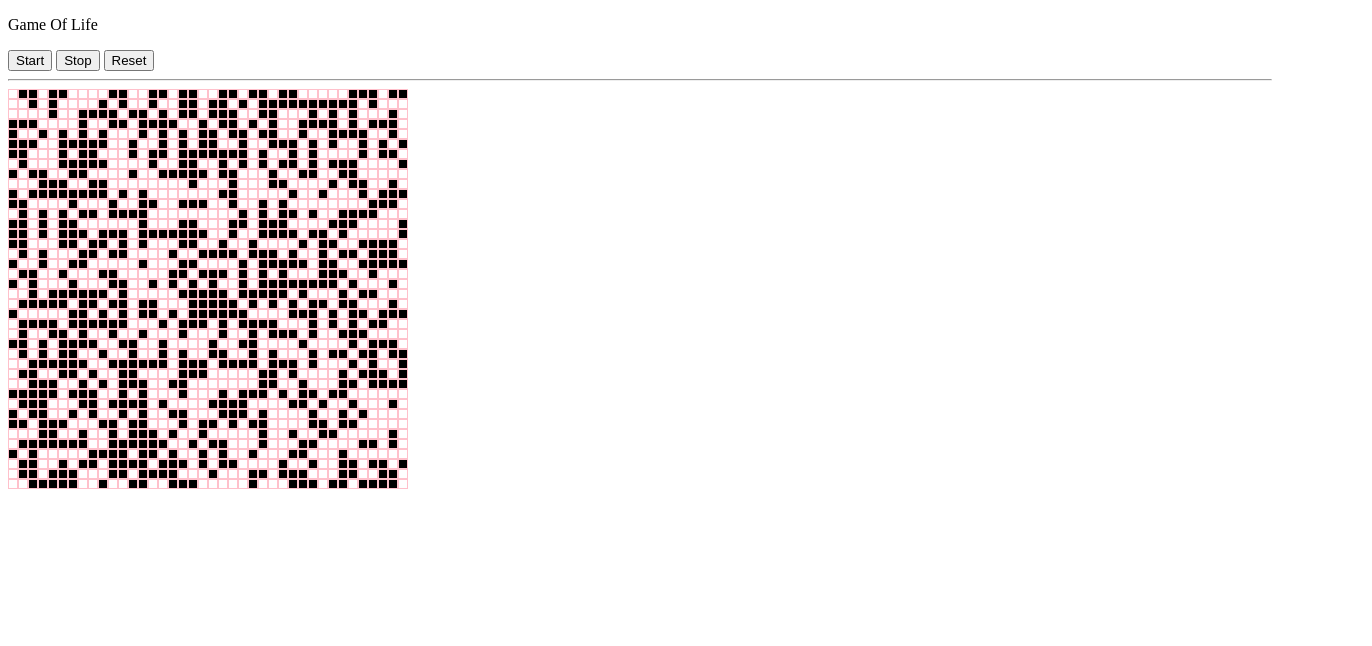
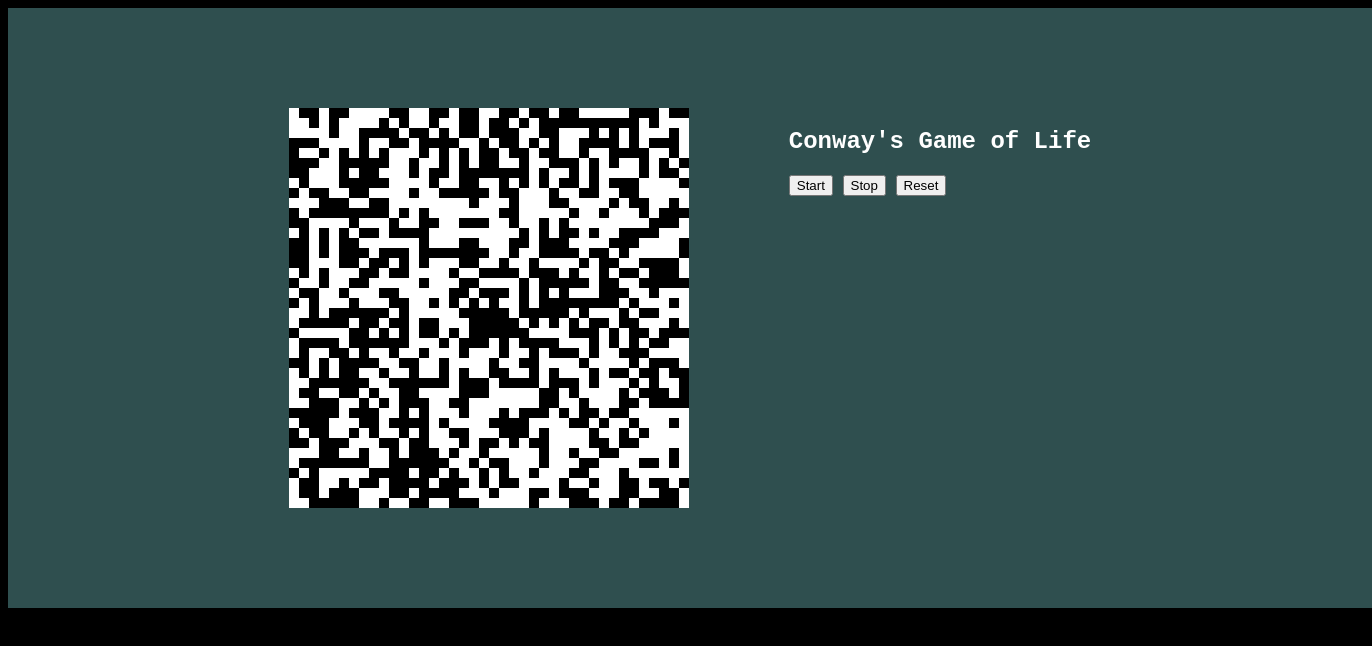
Before and after one commit to Ahuanmarca/Game-Of-Life, a plain HTML site: page static_version/index.html in a window 1280 px wide. Shown: the whole page, 1372 px wide, since content can reach past the window. Drawn offline with Linux system fonts and the light colour scheme.

Commit message:
css touches

```diff
--- a/static_version/index.html
+++ b/static_version/index.html
@@ -9,19 +9,31 @@
     <link rel="stylesheet" href="styles.css">
 </head>
 <body>
-    <p>Game Of Life</p>
-    <button id="start">Start</button>
-    <button id="stop">Stop</button>
-    <button id="reset">Reset</button>
-    <hr>
 
-    <!-- GRID -->
-    <div id="gameBoard">
-        <!-- Plug cells in here! -->
-    </div>
+    <main class="container">
+        <section>
+            <!-- GRID -->
+            <div id="gameBoard">
+                <!-- Plug cells in here! -->
+            </div>
+
+        </section>
+        <section>
+            <h1>Conway's Game of Life</h1>
+            <button id="start">Start</button>
+            <button id="stop">Stop</button>
+            <button id="reset">Reset</button>
+
+        </section>
+    </main>
+
+
+
+    <!-- <hr> -->
+
+
 
     <script src="helpers.js"></script>
-    <!-- <script src="checkNeighbours.js"></script> -->
     <script src="boardControls.js"></script>
     <script src="app.js"></script>
 </body>
--- a/static_version/styles.css
+++ b/static_version/styles.css
@@ -1,14 +1,33 @@
+body {
+    background-color: black;
+    color: white;
+    font-family: 'Courier New', Courier, monospace;
+}
+
+.container {
+    display: flex;
+    padding: 50px;
+    width: 100%;
+    justify-content: center;
+    background-color: darkslategray;
+}
+
+.container > section {
+    /* border: 1px solid blue; */
+    padding: 50px;
+}
+
 #gameBoard {
     display: flex;
     flex-wrap: wrap;
     width: 400px;
     height: 400px;
-    background-color: beige;
+    /* background-color: beige; */
 }
 
 #gameBoard > div {
     height: 10px;
     width: 10px;
-    border: 1px solid pink;
+    /* border: 1px solid pink; */
     box-sizing:border-box;
 }
```
Also changed, not shown: static_version/checkNeighbours.js (deleted, +0 -71 lines).
